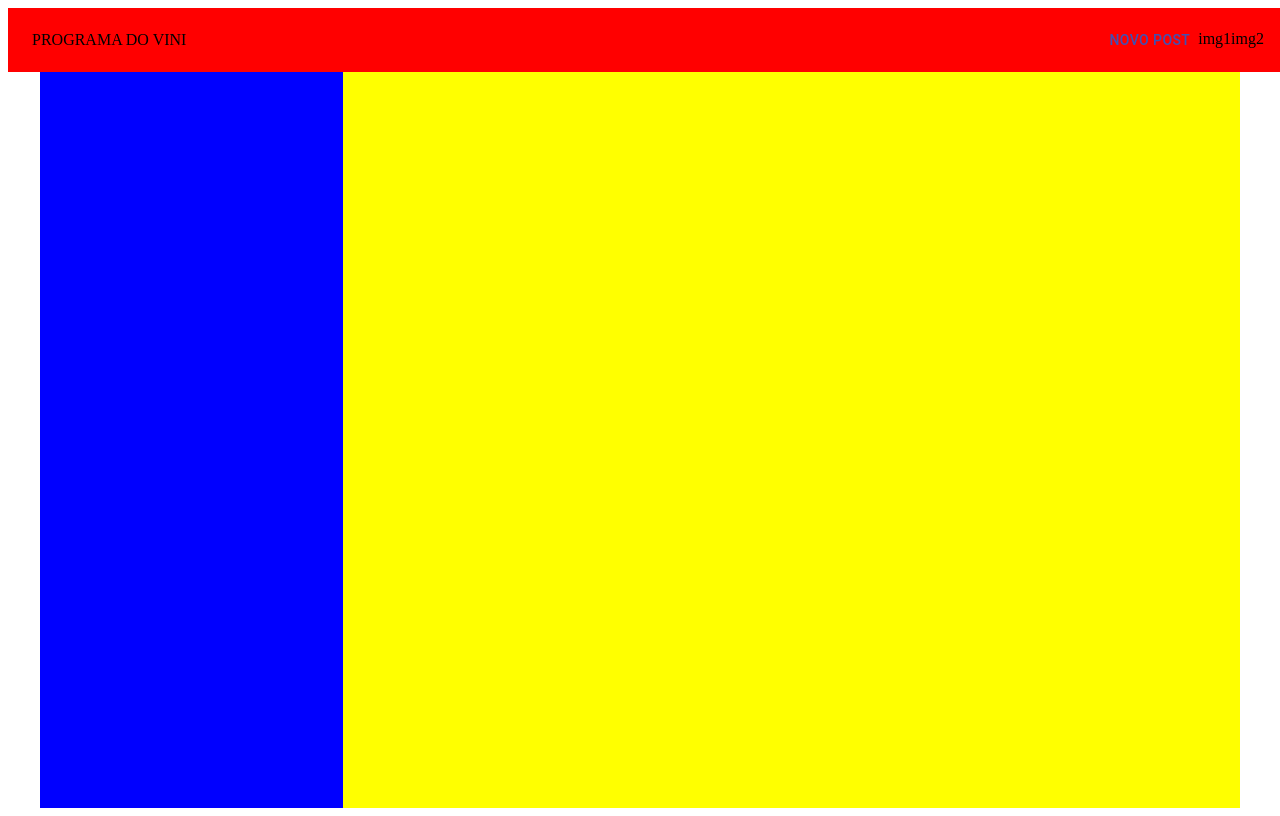
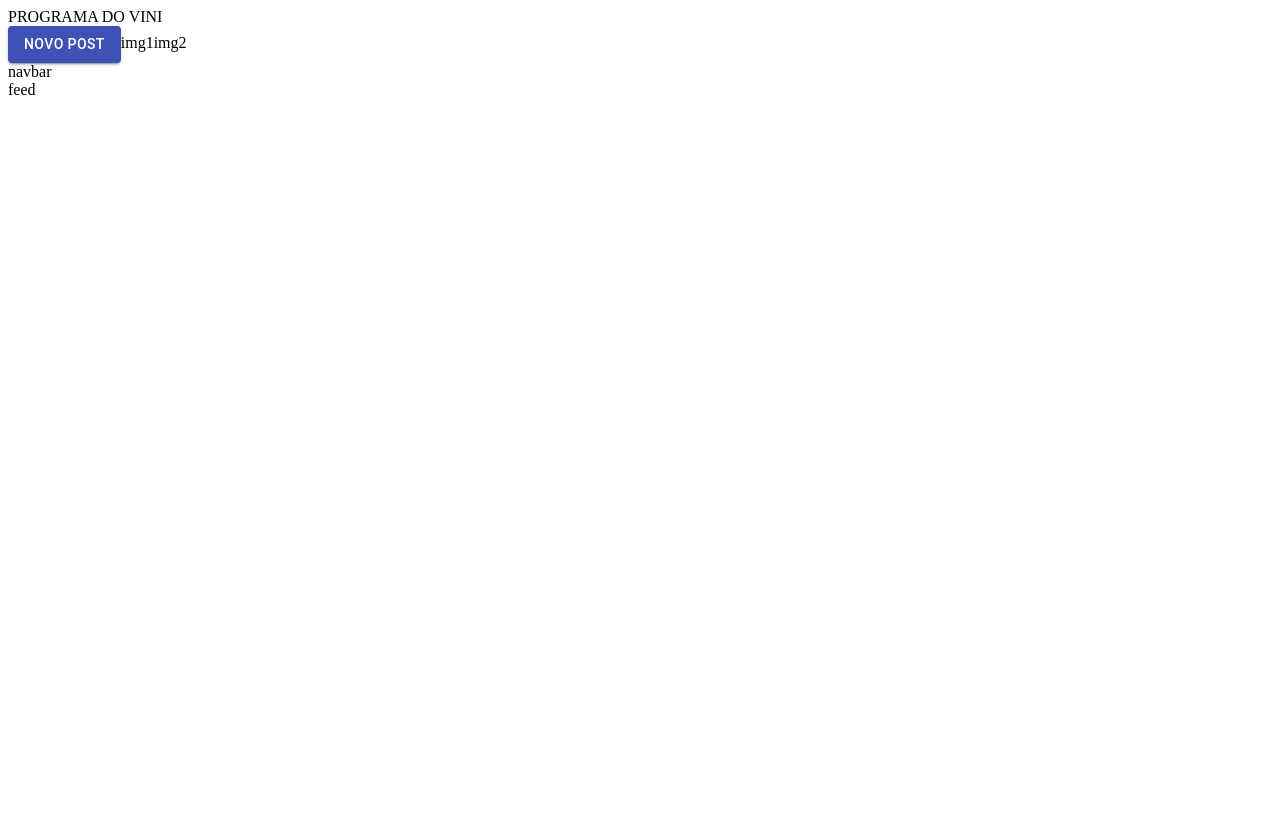
Before and after one commit to viniciosamaralth/appredux9hnhimi, a React (Create React App) app: page / in a window 1280 px wide. Built offline with nearby package versions, Linux system fonts and the light colour scheme.

Commit message:
https://www.youtube.com/watch?v=LGf2KJg20lg TEMPO 40:00

```diff
--- a/package.json
+++ b/package.json
@@ -4,6 +4,7 @@
   "private": true,
   "dependencies": {
     "@material-ui/core": "^4.12.3",
+    "@material-ui/styles": "^4.11.4",
     "@testing-library/jest-dom": "^5.14.1",
     "@testing-library/react": "^11.2.7",
     "@testing-library/user-event": "^12.8.3",
--- a/src/pages/home/components/Header.js
+++ b/src/pages/home/components/Header.js
@@ -1,23 +1,22 @@
-import React from 'react';
-import { Button} from '@material-ui/core';
-
+import React from "react";
+import { Button } from "@material-ui/core";
 
 function Header() {
   return (
     <header className="header">
-        <div className="toolbar">
       <div>
         <span>PROGRAMA DO VINI</span>
       </div>
 
       <div>
-                <Button color='primary'>Novo Post</Button>
+        <Button color="primary" variant="contained">
+          Novo Post
+        </Button>
         <span>img1</span>
         <span>img2</span>
       </div>
-        </div>
     </header>
-    )
+  );
 }
 
 export default Header;
--- /dev/null
+++ b/src/pages/home/components/NavBar.js
@@ -0,0 +1,3 @@
+import React from "react";
+
+function Feed() {}
--- a/src/pages/home/index.js
+++ b/src/pages/home/index.js
@@ -1,25 +1,29 @@
-import React from 'react';
-import './style.css'
-import Header from './components/Header';
+import React from "react";
+//import './style.css'
+import Header from "./components/Header";
+import { makeStyles } from "@material-ui/styles";
+
+const useStyle = makeStyles({
+  root: {
+    display: "flex",
+    flexDirection: "column",
+  },
+});
 
 function Home() {
-    return (
-        <div>
+  const classes = useStyle();
 
-          <Header/>
+  return (
+    <div className={classes.root}>
+      <Header />
 
-
-            <main className='main'>
-                <div className='navbar'>
-                    navbar
-                </div>
-                <div className='feed'>
-                    feed
-                </div>
-            </main>
-        </div>
-    );
-
-};
+      <div className="toolbar"></div>
+      <main className="main">
+        <div className="navbar">navbar</div>
+        <div className="feed">feed</div>
+      </main>
+    </div>
+  );
+}
 
 export default Home;
```
Also changed, not shown: src/pages/home/components/Feed.js (added), 1 other file (tests, documents, lock files or other folders). Lines whose indentation alone changed are shown as unchanged.
